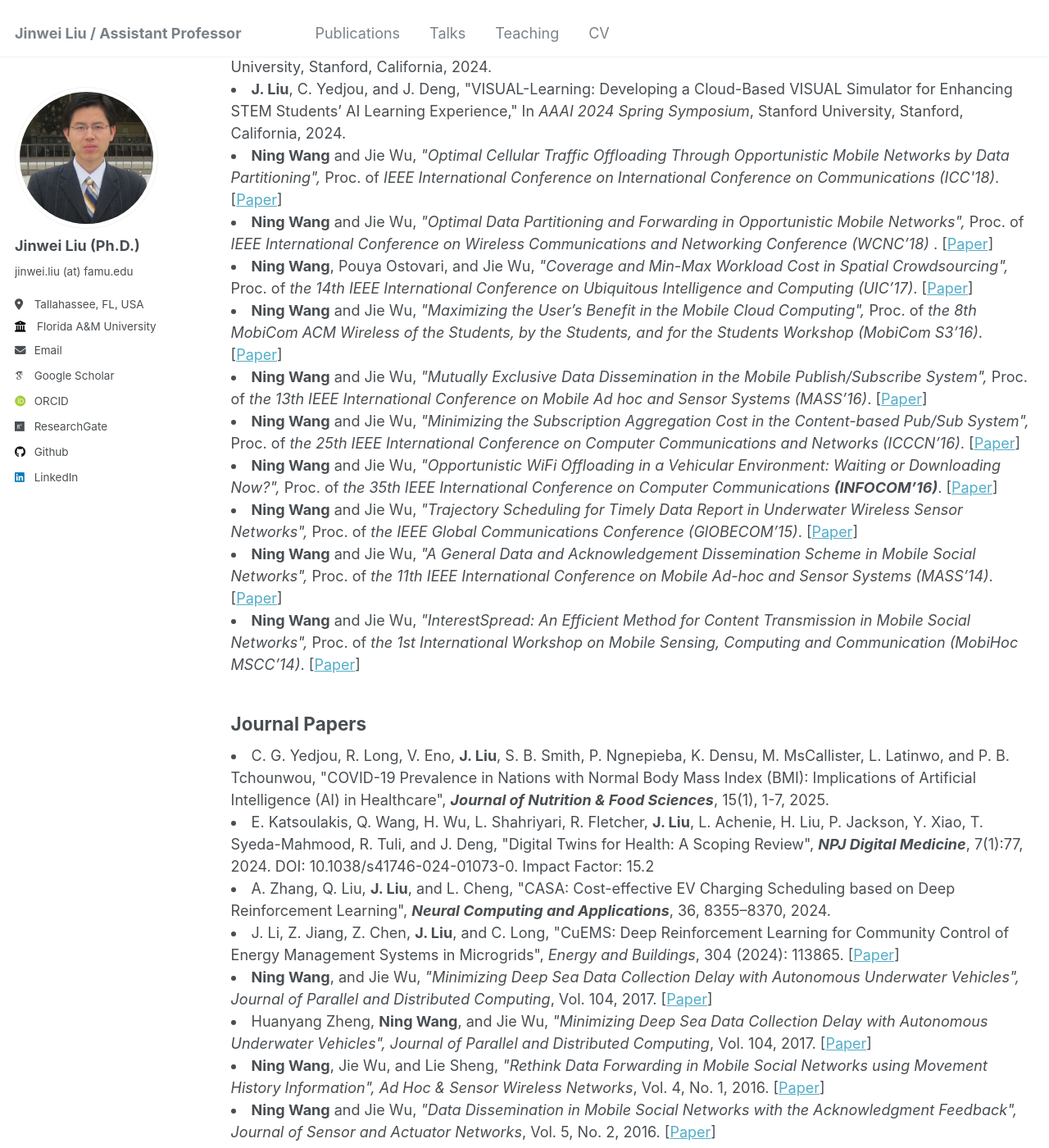
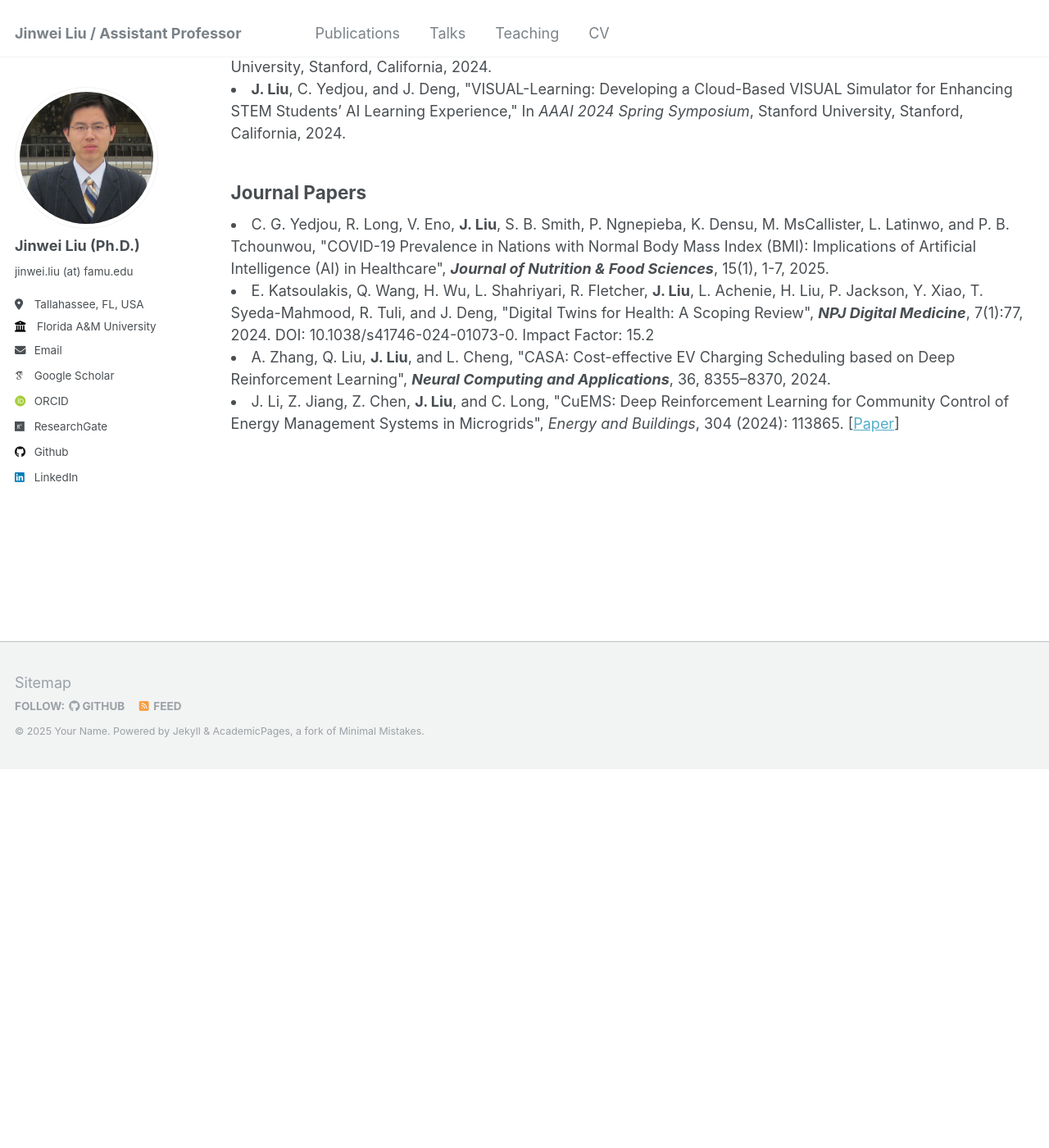
Before and after one commit to jinweiliucu/jinweiliucu.github.io, a Jekyll site: the page built from _publications/publications.html, in a window 1280 px wide and 1400 px high, scrolled down 734 px. Shown: the whole window at 82% size. Built offline with Jekyll 4.4.1, drawn with Linux system fonts in a browser that asks for light colours; some web fonts are replaced; after the commit the page ends 1671 px from its top, so only the background shows below that.

Commit message:
Update publications.html

```diff
--- a/_publications/publications.html
+++ b/_publications/publications.html
@@ -81,7 +81,7 @@ author_profile: true
 		</span><br>
 		</li>
 
-		<li>
+	<!--	<li>
 		<strong>Ning Wang</strong> and Jie Wu, <em>"Optimal Cellular Traffic Offloading Through Opportunistic Mobile Networks by Data Partitioning",</em>
 		Proc. of  <em>IEEE International Conference on International Conference on Communications (ICC'18)</em>.
 		[<a href="/website//paper/Ning_ICC_2018.pdf">Paper</a>]</span>
@@ -140,7 +140,7 @@ author_profile: true
 		<strong>Ning Wang</strong> and Jie Wu, <em>"InterestSpread: An Efficient Method for Content Transmission in Mobile Social Networks",</em>
 	    Proc. of <em>the 1st International Workshop on Mobile Sensing, Computing and Communication (MobiHoc MSCC’14)</em>.
 		[<a href="/website/paper/Ning_MSCC.pdf">Paper</a>]</span>
-		</li>
+		</li>  -->
 
 
 
@@ -176,7 +176,7 @@ author_profile: true
 	   </li>
      </li>
 
-       <li><strong>Ning Wang</strong>, and Jie Wu, <em>"Minimizing Deep Sea Data Collection Delay with Autonomous Underwater Vehicles",</em>
+     <!--  <li><strong>Ning Wang</strong>, and Jie Wu, <em>"Minimizing Deep Sea Data Collection Delay with Autonomous Underwater Vehicles",</em>
       <em> Journal of Parallel and Distributed Computing</em>, Vol. 104, 2017.
       [<a href="/website/paper/deepsea_JPDC_2017.pdf">Paper</a>]
      </span><br>
@@ -202,4 +202,4 @@ author_profile: true
       [<a href="/website/paper/jsan.pdf">Paper</a>]
 	   </span><br>
 	   </li>
-     </li>
+     </li>  -->
```
